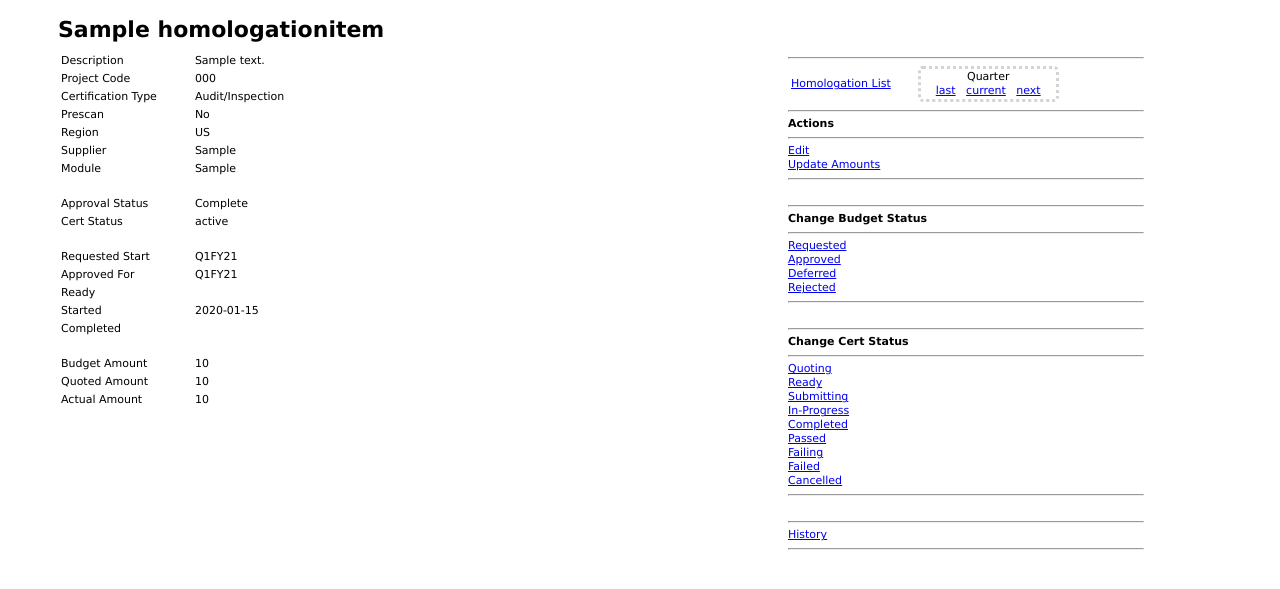
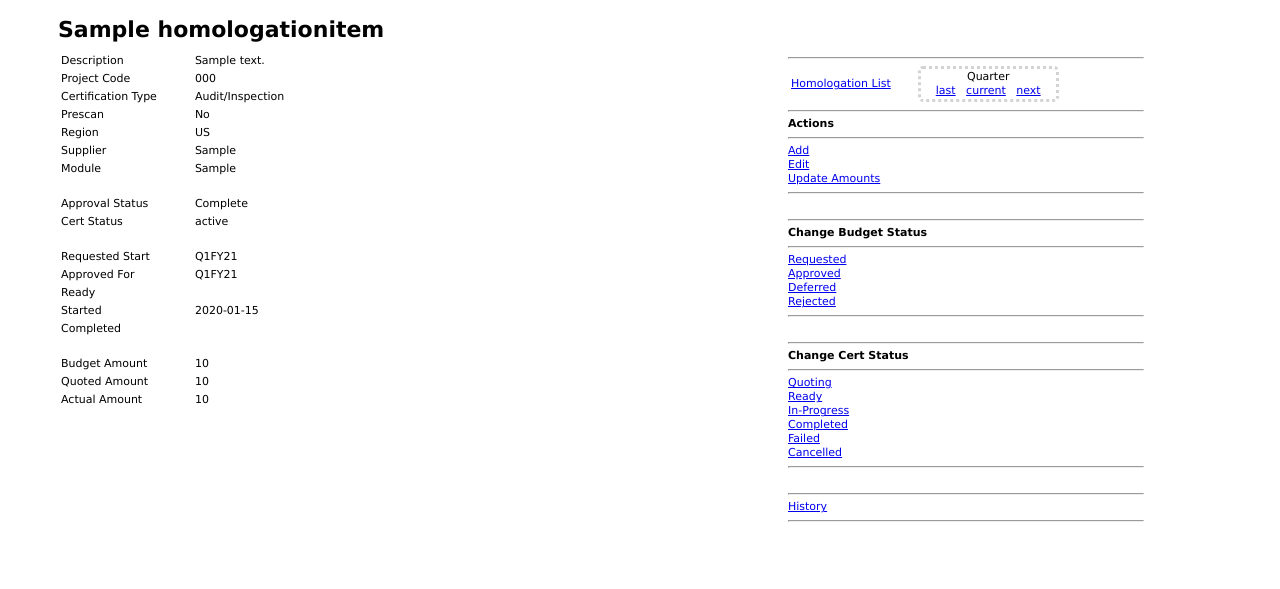
Before and after one commit to jjbaumert/homologation, a Django app: template templates/budget/homologation_item_detail.html in a window 1280 px wide. Shown: the top 589 px of the page. Run offline with Django 3.2, Linux system fonts and the light colour scheme; tables that the repository leaves empty hold one stand-in row (values such as "Sample post"); the template is opened without the code that fills it: values that come from a table or form of the project are taken from there, most other values are stand-ins (such as "Sample title", 1, 10 or a date in 2020); parts of the project's set-up code (start-up, migrations or seed data) failed here and were passed over.

Commit message:
Cleaned up a couple of untracked status. Added a "add" link

```diff
--- a/budget/urls.py
+++ b/budget/urls.py
@@ -8,8 +8,7 @@ urlpatterns = patterns ('',
     url(r'^list/(Q)([1-4])FY(11|12|13)$', views.homologation_item_list),
 
     url(r'^([0-9]{1,4})/(requested|approved|deferred|rejected)',views.cert_status),
-    url(r'^([0-9]{1,4})/(ready|submitting|in_progress|completed)',views.cert_status),
-    url(r'^([0-9]{1,4})/(quoting|passed|failing|failed|cancelled)',views.cert_status),
+    url(r'^([0-9]{1,4})/(quoting|ready|in_progress|completed|failed|cancelled)',views.cert_status),
 
     url(r'^([0-9]{1,4})/history$',views.item_history),
 )
--- a/budget/views.py
+++ b/budget/views.py
@@ -167,9 +167,7 @@ cert_status_map = {
     'ready'        : [ 'Ready',        'certification', True,       'ready' ],
     'submitting'   : [ 'Submitting',   'certification', False,      None],
     'in_progress'  : [ 'In-Progress',  'certification', True,       'started' ],
-    'completed'    : [ 'Completed',    'certification', True,       'comleted' ],
-    'passed'       : [ 'Passed',       'certification', False,      None ],
-    'failing'      : [ 'Failing',      'certification', False,      None ],
+    'completed'    : [ 'Completed',    'certification', True,       'completed' ],
     'failed'       : [ 'Failed',       'certification', False,      None ],
     'cancelled'    : [ 'Cancelled',    'certification', False,      None ],
     'requested'    : [ 'Requested',    'budget',        True,       'requested_start' ],
--- a/templates/budget/homologation_item_detail.html
+++ b/templates/budget/homologation_item_detail.html
@@ -37,6 +37,7 @@
 	<hr>
 	<strong>Actions</strong>
 	<hr>
+	<a href="/budget/new">Add</a><br>
 	<a href="/budget/{{ item.id }}/edit">Edit</a><br>
 	<a href="/budget/{{ item.id }}/edit_amount">Update Amounts</a><br>
 	<hr><br>
@@ -53,11 +54,8 @@
 	<hr>
 	<a href="/budget/{{ item.id }}/quoting">Quoting</a><br>
 	<a href="/budget/{{ item.id }}/ready">Ready</a><br>
-	<a href="/budget/{{ item.id }}/submitting">Submitting</a><br>
 	<a href="/budget/{{ item.id }}/in_progress">In-Progress</a><br>
 	<a href="/budget/{{ item.id }}/completed">Completed</a><br>
-	<a href="/budget/{{ item.id }}/passed">Passed</a><br>
-	<a href="/budget/{{ item.id }}/failing">Failing</a><br>
 	<a href="/budget/{{ item.id }}/failed">Failed</a><br>
 	<a href="/budget/{{ item.id }}/cancelled">Cancelled</a><br>
 	<hr><br>
--- a/templates/budget/homologation_item_list.html
+++ b/templates/budget/homologation_item_list.html
@@ -8,8 +8,11 @@
 	<a href="{{ prev_quarter }}">{{ prev_quarter }}</a>&nbsp;&nbsp;
     {% endif %}
     {% if next_quarter %}
-    	<a href="{{ next_quarter }}">{{ next_quarter }}</a>
+    	<a href="{{ next_quarter }}">{{ next_quarter }}</a>&nbsp;&nbsp;
     {% endif %}
+
+    (<a href="/budget/new">Add New</a>)
+
 </td></tr></table>
 {% endblock %}
 {% block stylesheet %}<link rel="stylesheet" href="{{ STATIC_URL }}django_tables2/themes/paleblue/css/screen.css" />{% endblock %}
@@ -19,7 +22,6 @@
 <table {{ header_class|safe }}>
     <tr><td colspan="3"><hr></td></tr>
     {% include 'budget/list_bar.html' %}
-    <tr><td colspan="3"><hr></td></tr>
 
     <tr><td><strong>Budget Status</strong></td></tr>
     <tr><td colspan="3"><hr></td></tr>
```
